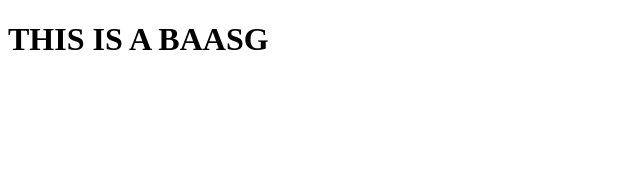
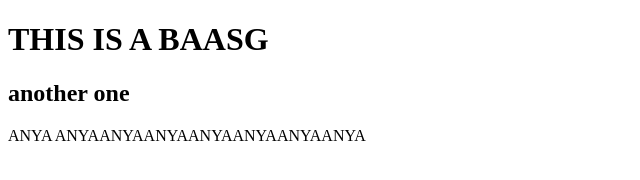
Before and after one commit to anyakeller/merge_test, a plain HTML site: page index.html in a window 1280 px wide. Shown: the whole page, without its empty margins (0-640 px from the left). Drawn offline with Linux system fonts and the light colour scheme.

Commit message:
changed stufF

```diff
--- a/index.html
+++ b/index.html
@@ -6,5 +6,9 @@
   </head>
   <body>
     <h1>THIS IS A BAASG</h1>
+    <h2>another one</h2>
+    <div>
+      <p>ANYA ANYAANYAANYAANYAANYAANYAANYA</p>
+    </div>
   </body>
 </html>
```
